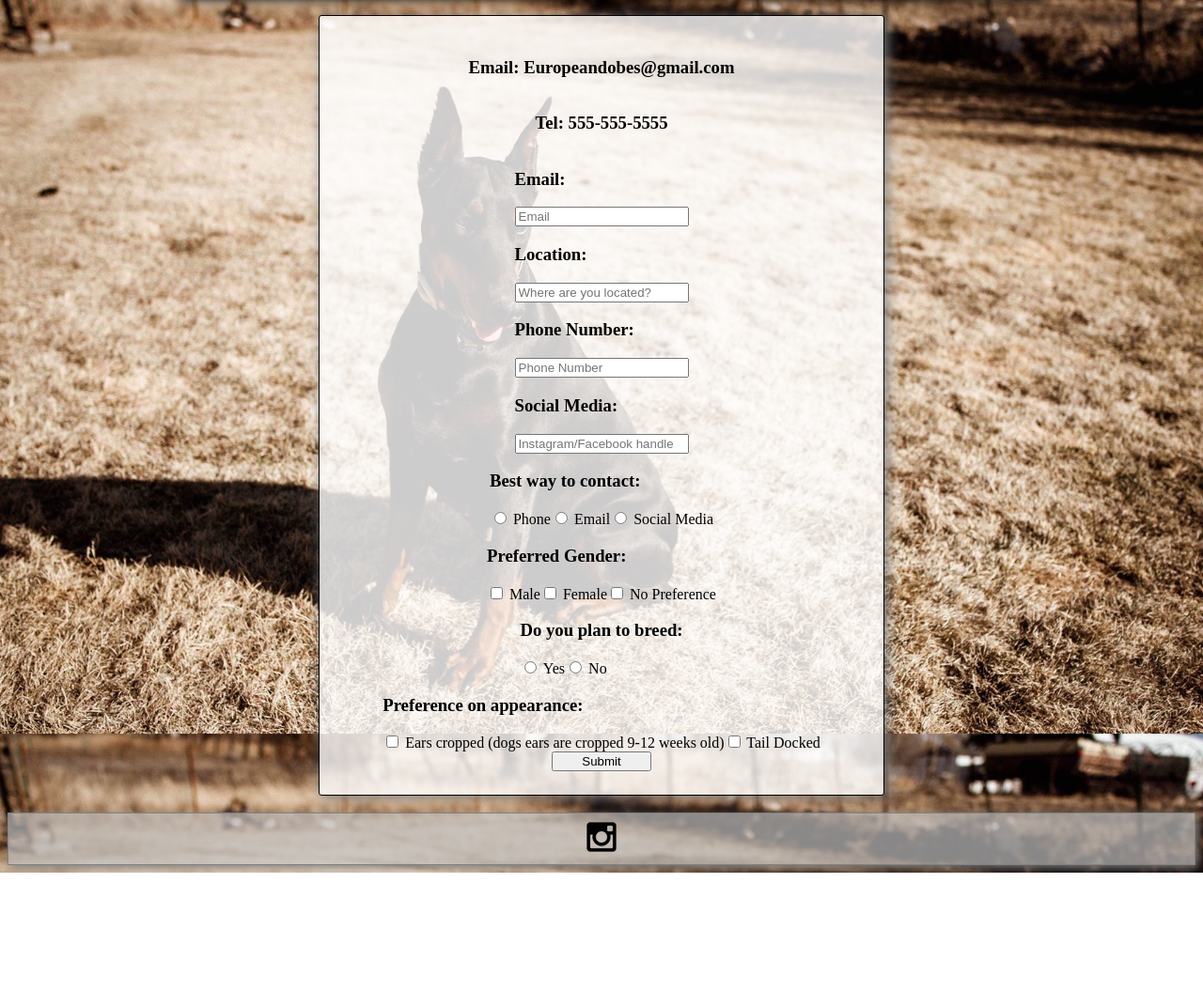
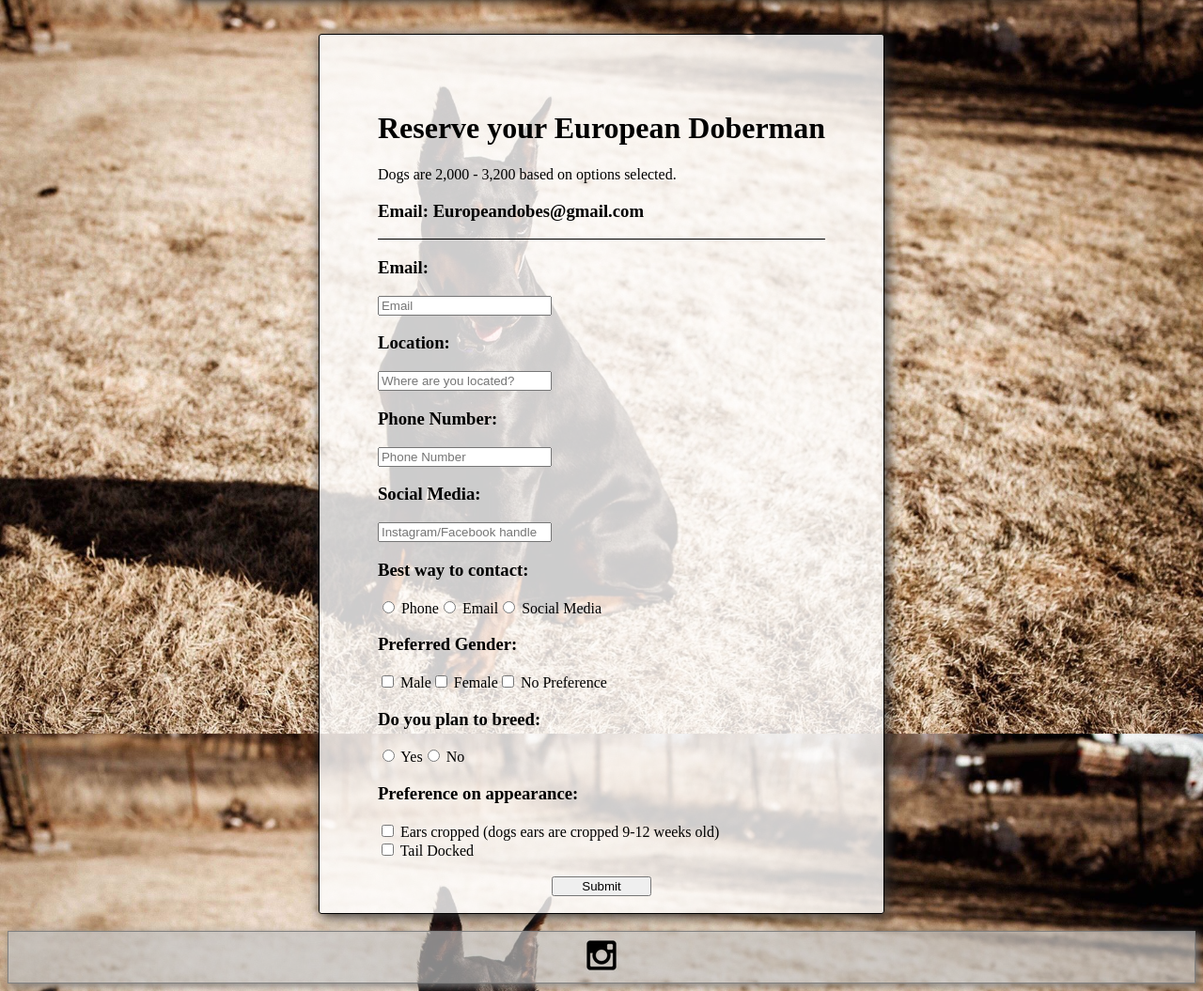
Before and after one commit to anderson0741/utah-european-doberman, a React app in the folder client/: page /contact in a window 1280 px wide. Shown: the part 70-1125 px from the top of the page at 94% size. Before the commit the page ends 999 px from the top, so only its background shows below. Built offline with nearby package versions, Linux system fonts and the light colour scheme.

Commit message:
initial launch

```diff
--- a/client/src/shared/Contact/Contact.css
+++ b/client/src/shared/Contact/Contact.css
@@ -1,26 +1,47 @@
 .addresses{
+    /* margin-top: 10vh; */
+    margin: auto;
+    margin-top: 10vh;
     display: flex;
     flex-direction: column;
     justify-content: center;
     align-items: center;
     padding-top: 60px;
+    background-color: rgb(255, 255, 255, 0.8);
+    border: solid black 1px;
+    border-radius: 3px;
+    box-shadow: 3px 3px 15px rgb(49, 49, 49);
+    width: 600px;
 }
 
-/* .infoSurvey{
+.optionSurvey{
     display: flex;
     flex-direction: column;
     justify-content: space-between
-} */
+}
 
 .deets{
     display: flex;
     flex-direction: column;
-    justify-content: center;
-    align-items: center;
-    background-color: rgb(255, 255, 255, 0.8);
-    width: 600px;
-    padding: 25px 0px;
-    border: solid black 1px;
-    border-radius: 3px;
-    box-shadow: 3px 3px 15px gray;
+    justify-content: flex-start;
+    align-items: flex-start;
+    /* background-color: rgb(255, 255, 255, 0.8); */
+    /* width: 600px; */
+    /* margin-left: 50vw;  */
+    /* border: solid black 1px; */
+    /* border-radius: 3px; */
+    /* box-shadow: 3px 3px 15px gray; */
 }
+
+.detailSurvey{
+    align-self: center;
+}
+
+.surveyTitle{
+    border-bottom: solid black 1px;
+    width: 100%
+}
+
+.submitSurvey{
+    align-self: center;
+}
--- a/client/src/shared/Contact/index.js
+++ b/client/src/shared/Contact/index.js
@@ -5,10 +5,11 @@ function Contact() {
     return (
         <div class="addresses">
             <div className="deets">
-                <h3>Email: Europeandobes@gmail.com</h3>
-                <h3>Tel: 555-555-5555</h3>
-                {/* </div>
-            <div className="survey"> */}
+                <div className="surveyTitle">
+                    <h1 className='detailSurvey'>Reserve your European Doberman</h1>
+                    <p className='detailSurvey'>Dogs are 2,000 - 3,200 based on options selected. </p>
+                    <h3 className='detailSurvey'>Email: Europeandobes@gmail.com</h3>
+                </div>
                 <div className="infoSurvey">
                     <h3 className="surveyInputs">Email:</h3>
                     <input type="text" placeholder='Email' />
@@ -38,10 +39,16 @@ function Contact() {
                 </div>
                 <div className="appearanceSurvey">
                     <h3 className="surveyInputs">Preference on appearance:</h3>
+                    <div className="optionSurvey">
                         <label htmlFor=""><input type="checkbox" name="contactInfo" value="Ears" /> Ears cropped (dogs ears are cropped 9-12 weeks old)</label>
                         <label htmlFor=""><input type="checkbox" name="contactInfo" value="Tail" /> Tail Docked</label>
                     </div>
+                </div>
+                <br/>
+                <div className="submitSurvey">
                     <input className="submit" type="submit" value="Submit" />
+                </div>
+                <br/>
             </div>
             {/* <button className="submit" onClick={this.props.toggleEdit}>Cancel</button> */}
         </div>
```
Lines whose indentation alone changed are shown as unchanged.
